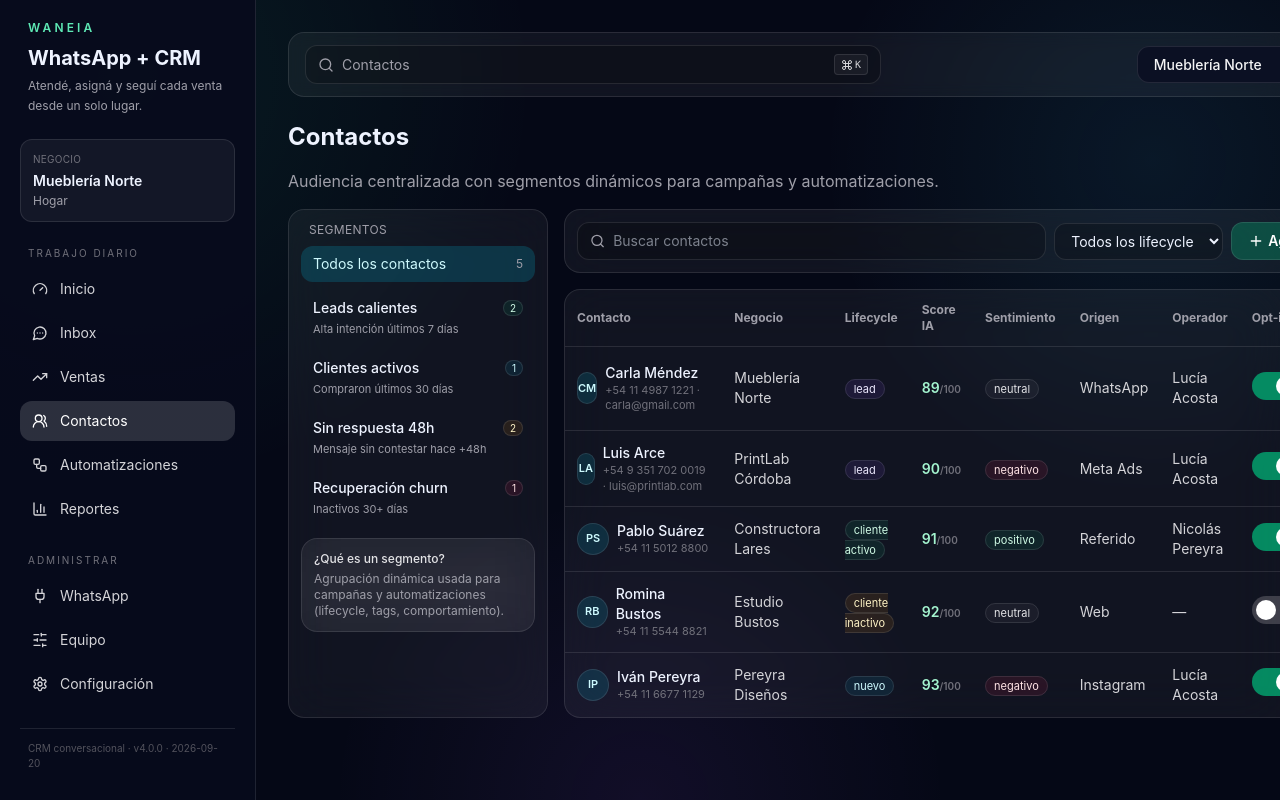
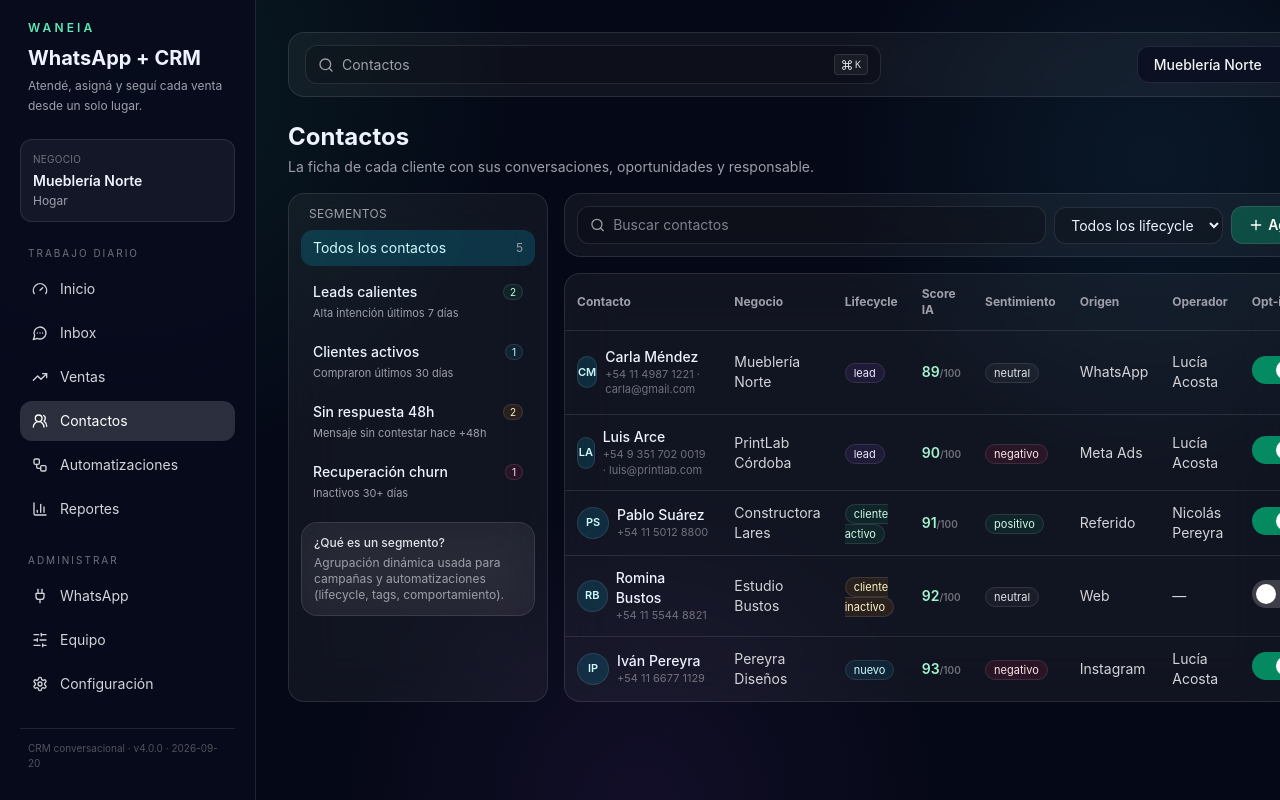
Before and after one commit to devdamig-dev/waneia, a Next.js app: page /dashboard/contactos in a window 1280 px wide. Shown: the top 800 px of the page. Built offline with nearby package versions, Linux system fonts and the light colour scheme.

Commit message:
copy: align core CRM screen language

```diff
--- a/app/dashboard/contactos/page.tsx
+++ b/app/dashboard/contactos/page.tsx
@@ -3,8 +3,10 @@ import { ContactsClient } from "@/components/dashboard/contacts-client";
 export default function ContactosPage() {
   return (
     <section className="space-y-4">
-      <h2 className="text-2xl font-bold">Contactos</h2>
-      <p className="text-zinc-400">Audiencia centralizada con segmentos dinámicos para campañas y automatizaciones.</p>
+      <div>
+        <h2 className="text-2xl font-bold">Contactos</h2>
+        <p className="mt-1 text-sm text-zinc-400">La ficha de cada cliente con sus conversaciones, oportunidades y responsable.</p>
+      </div>
       <ContactsClient />
     </section>
   );
```
